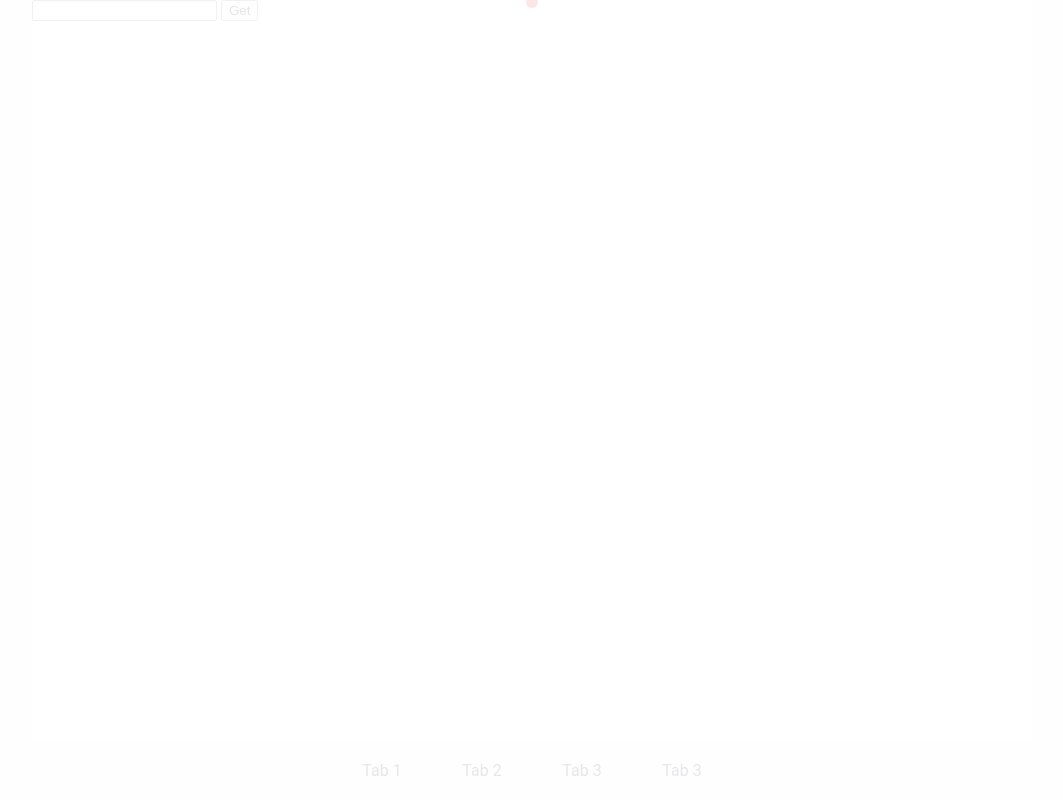
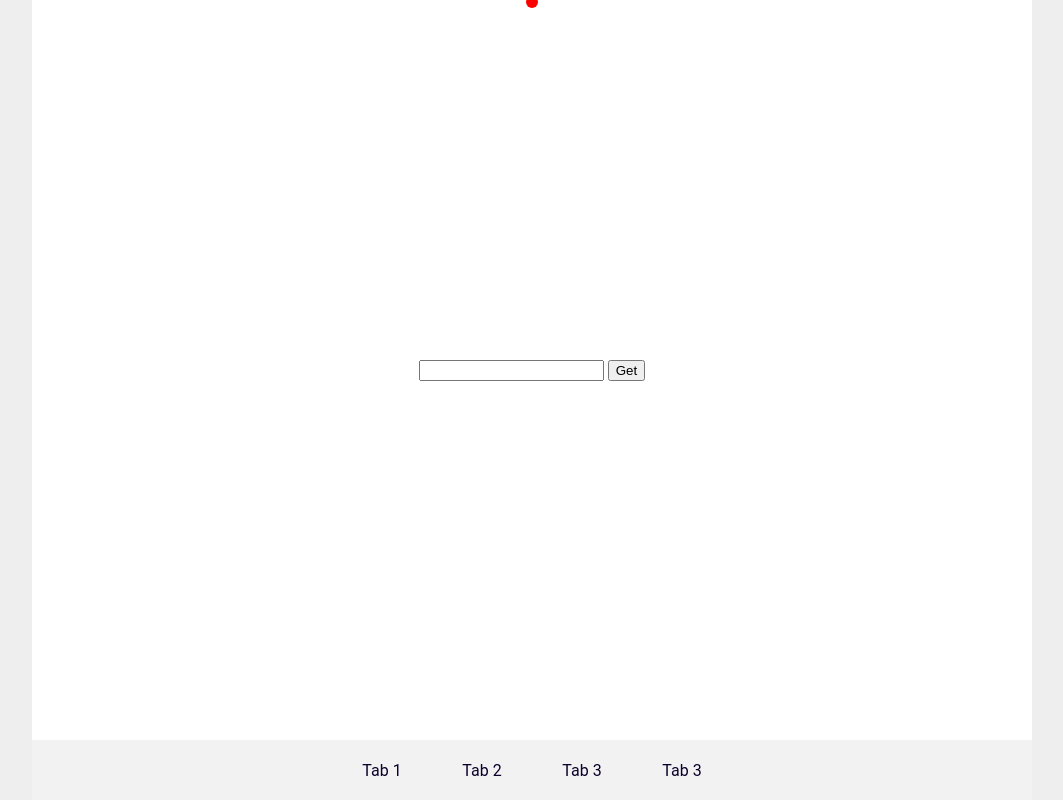
Before and after one commit to noorlean/noorlean.github.io, a plain HTML site: page index.html in a window 1280 px wide. Shown: the whole page, without its empty margins (108-1171 px from the left). Drawn offline with Linux system fonts and the light colour scheme; grey boxes are pictures that could not be loaded.

Commit message:
Add files via upload

```diff
--- a/assets/css/mian.css
+++ b/assets/css/mian.css
@@ -31,7 +31,7 @@ body {
     font-family: 'Roboto', sans-serif;
     font-size: 16px;
     color: var(--pri-color);
-    opacity: 0.1;
+    /* opacity: 0.1; */
 }
 
 /**********/
@@ -1107,3 +1107,8 @@ input[type="range"]::-moz-range-thumb {
     margin-top: -4px;
     border: none;
 }
+
+#app-tab-home {
+    align-items: center;
+    justify-content: center;
+}
```
